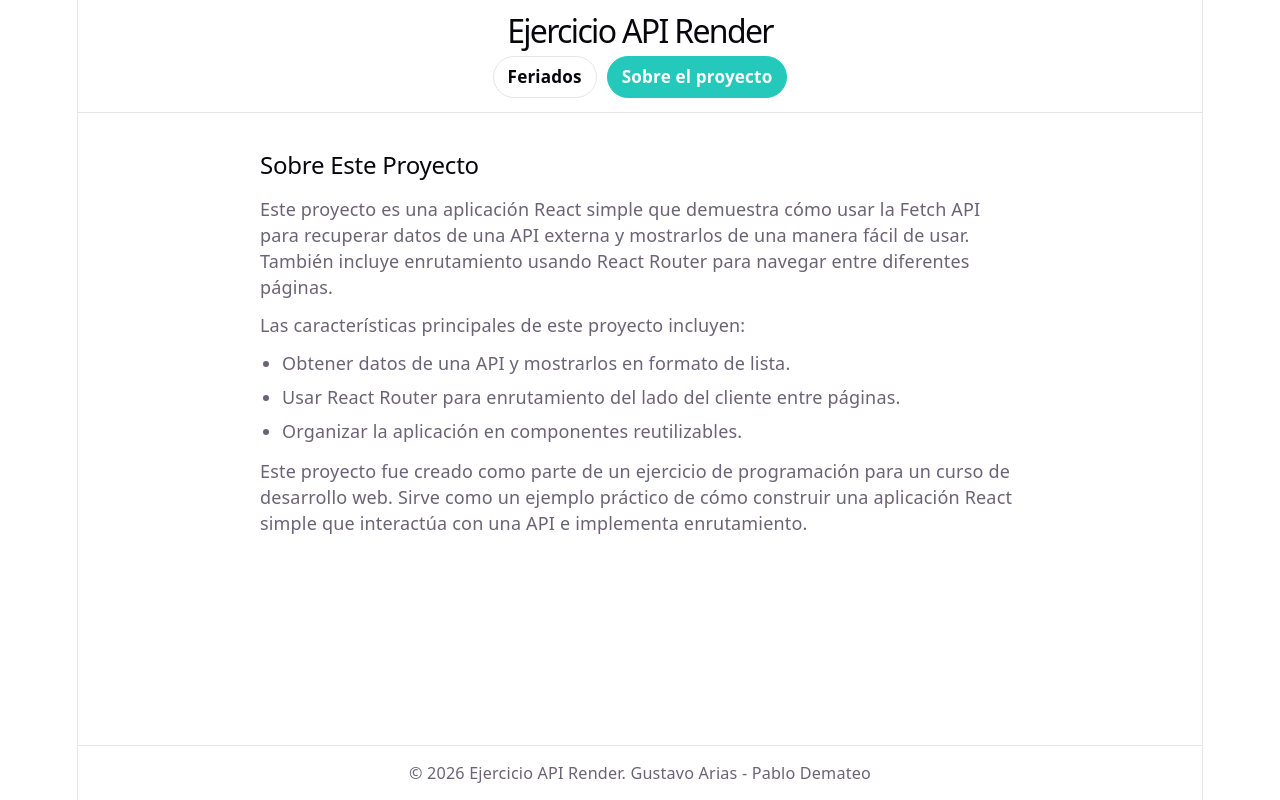
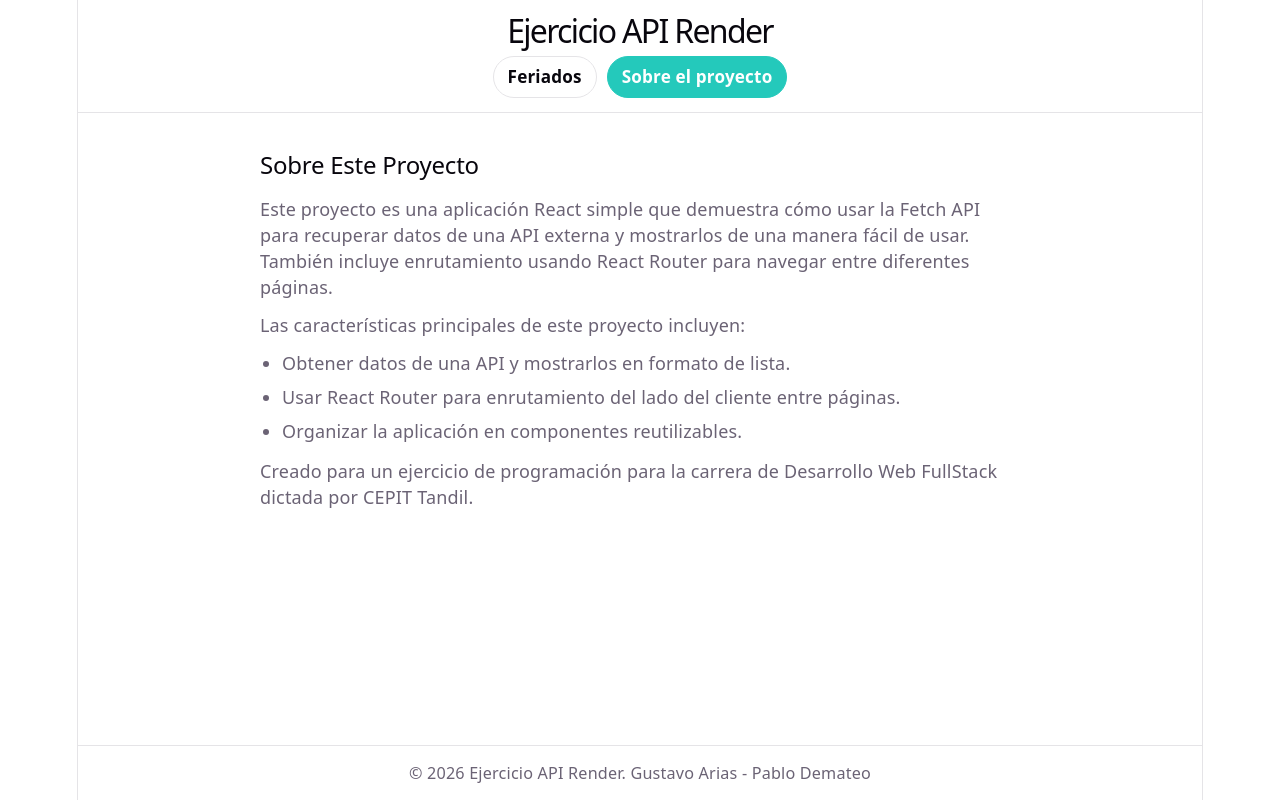
Before and after one commit to demateopablo/DWFS-Cuatri4, a React (Vite) app in the folder ej1-api-render/: page /about in a window 1280 px wide. Built offline with nearby package versions, Linux system fonts and the light colour scheme; no server answers.

Commit message:
Actualizar descripción del proyecto en el componente About para mayor claridad sobre su propósito educativo

```diff
--- a/ej1-api-render/src/pages/About.tsx
+++ b/ej1-api-render/src/pages/About.tsx
@@ -12,7 +12,7 @@ export const About = () => {
         <li>Organizar la aplicación en componentes reutilizables.</li>
       </ul>
       <p>
-        Este proyecto fue creado como parte de un ejercicio de programación para un curso de desarrollo web. Sirve como un ejemplo práctico de cómo construir una aplicación React simple que interactúa con una API e implementa enrutamiento.
+        Creado para un ejercicio de programación para la carrera de Desarrollo Web FullStack dictada por CEPIT Tandil.
       </p>
     </div>
   )
```
